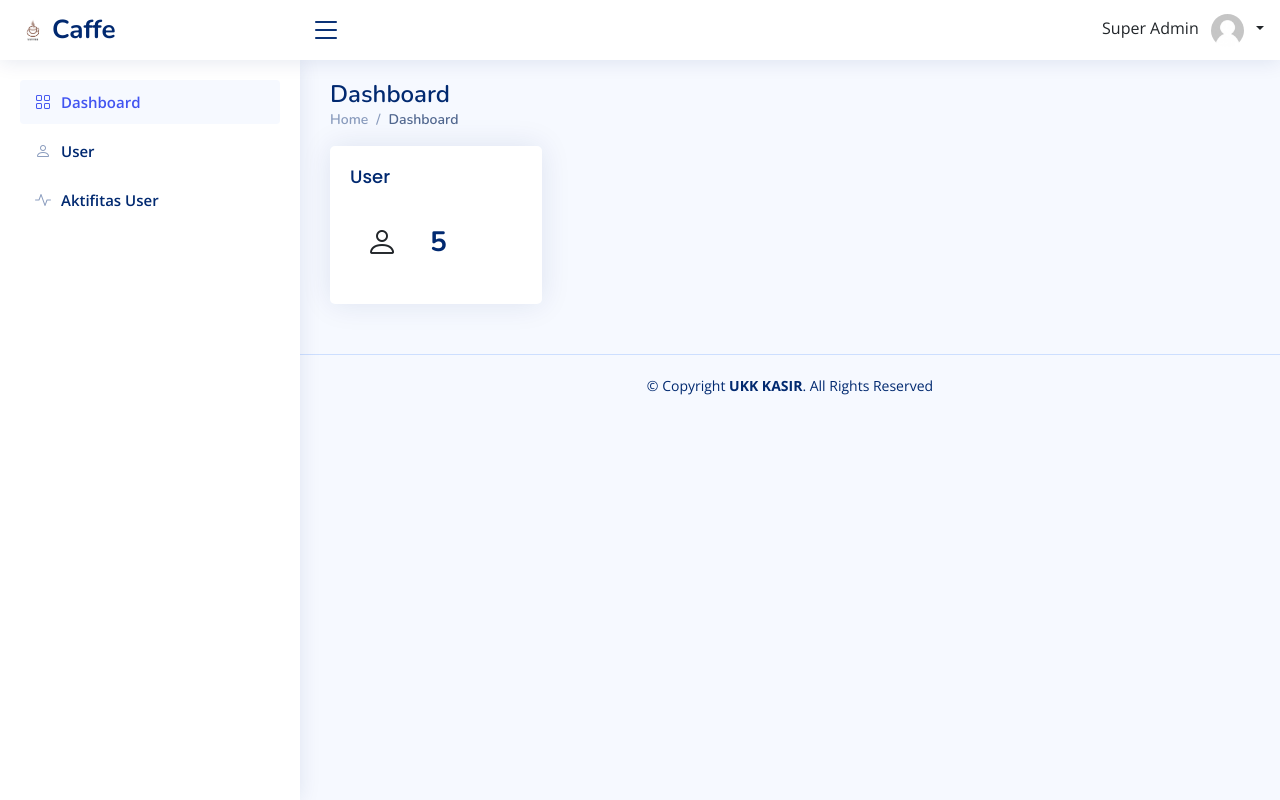
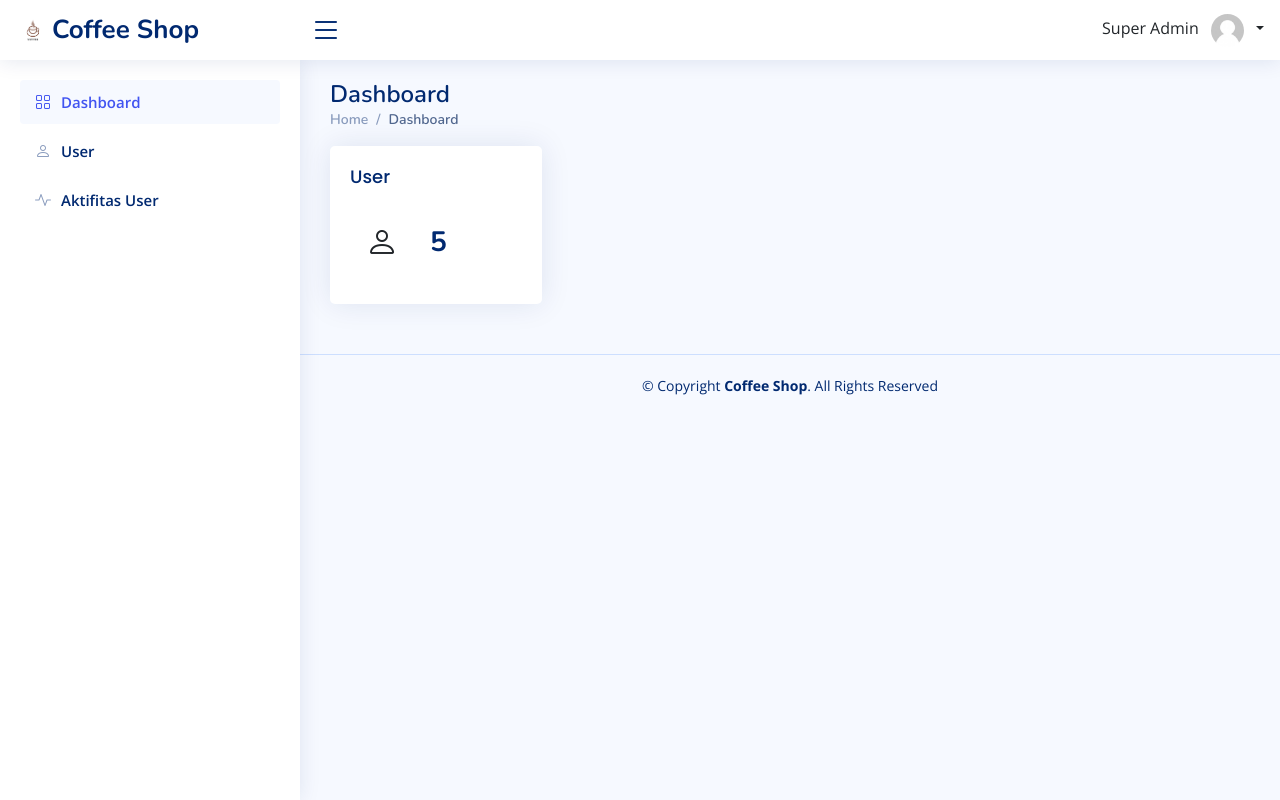
Before and after one commit to daffakhairulumam/Coffee-Shop, a PHP site: page / in a window 1280 px wide. Run offline with PHP 8.4, Linux system fonts and the light colour scheme; a user stored in the database is signed in; data comes from the database, SQL or seed files in the repository; some libraries are stand-ins or nearby versions.

Commit message:
first commit

```diff
--- a/pages-kasir/layouts/footer.php
+++ b/pages-kasir/layouts/footer.php
@@ -1,7 +1,7 @@
 <!-- ======= Footer ======= -->
 <footer id="footer" class="footer">
   <div class="copyright">
-    &copy; Copyright <strong><span>UKK KASIR</span></strong>. All Rights Reserved
+    &copy; Copyright <strong><span>Coffee Shop</span></strong>. All Rights Reserved
   </div>
 </footer><!-- End Footer -->
 
--- a/pages-kasir/layouts/header.php
+++ b/pages-kasir/layouts/header.php
@@ -10,7 +10,7 @@ $title = ucwords($page);
   <meta charset="utf-8">
   <meta content="width=device-width, initial-scale=1.0" name="viewport">
 
-  <title><?= $title ?> - UKK KASIR</title>
+  <title><?= $title ?> - Coffee Shop</title>
   <meta content="" name="description">
   <meta content="" name="keywords">
 
--- a/pages-kasir/layouts/navbar.php
+++ b/pages-kasir/layouts/navbar.php
@@ -4,7 +4,7 @@
   <div class="d-flex align-items-center justify-content-between">
     <a href="index.html" class="logo d-flex align-items-center">
       <img src="#" alt="">
-      <span class="d-none d-lg-block">Caffe</span>
+      <span class="d-none d-lg-block">Coffee Shop</span>
     </a>
     <i class="bi bi-list toggle-sidebar-btn"></i>
   </div><!-- End Logo -->
--- a/pages-manajer/layouts/footer.php
+++ b/pages-manajer/layouts/footer.php
@@ -1,7 +1,7 @@
 <!-- ======= Footer ======= -->
 <footer id="footer" class="footer">
   <div class="copyright">
-    &copy; Copyright <strong><span>UKK KASIR</span></strong>. All Rights Reserved
+    &copy; Copyright <strong><span>Coffee Shop</span></strong>. All Rights Reserved
   </div>
 </footer><!-- End Footer -->
 
--- a/pages-manajer/layouts/header.php
+++ b/pages-manajer/layouts/header.php
@@ -10,7 +10,7 @@ $title = ucwords($page);
   <meta charset="utf-8">
   <meta content="width=device-width, initial-scale=1.0" name="viewport">
 
-  <title><?= $title ?> - UKK KASIR</title>
+  <title><?= $title ?> - Coffee Shop</title>
   <meta content="" name="description">
   <meta content="" name="keywords">
 
--- a/pages-manajer/layouts/navbar.php
+++ b/pages-manajer/layouts/navbar.php
@@ -4,7 +4,7 @@
   <div class="d-flex align-items-center justify-content-between">
     <a href="index.html" class="logo d-flex align-items-center">
       <img src="assets/img/coffe.png" alt="">
-      <span class="d-none d-lg-block">Caffe</span>
+      <span class="d-none d-lg-block">Coffee Shop</span>
     </a>
     <i class="bi bi-list toggle-sidebar-btn"></i>
   </div><!-- End Logo -->
--- a/pages/auth/login.php
+++ b/pages/auth/login.php
@@ -5,7 +5,7 @@
     <meta charset="utf-8">
     <meta content="width=device-width, initial-scale=1.0" name="viewport">
 
-    <title>Login - Test</title>
+    <title>Login - Coffee Shop</title>
     <meta content="" name="description">
     <meta content="" name="keywords">
 
@@ -40,7 +40,7 @@
                             <div class="d-flex justify-content-center py-4">
                                 <a href="index.html" class="logo d-flex align-items-center w-auto">
                                     <img src="../../assets/img/coffe.png" alt="">
-                                    <span class="d-none d-lg-block">Caffe</span>
+                                    <span class="d-none d-lg-block">Caffee Shop</span>
                                 </a>
                             </div><!-- End Logo -->
                             <div class="card mb-3">
--- a/pages/layouts/footer.php
+++ b/pages/layouts/footer.php
@@ -1,7 +1,7 @@
 <!-- ======= Footer ======= -->
 <footer id="footer" class="footer">
   <div class="copyright">
-    &copy; Copyright <strong><span>UKK KASIR</span></strong>. All Rights Reserved
+    &copy; Copyright <strong><span>Coffee Shop</span></strong>. All Rights Reserved
   </div>
 </footer><!-- End Footer -->
 
--- a/pages/layouts/header.php
+++ b/pages/layouts/header.php
@@ -10,7 +10,7 @@ $title = ucwords($page);
   <meta charset="utf-8">
   <meta content="width=device-width, initial-scale=1.0" name="viewport">
 
-  <title><?= $title ?> - UKK KASIR</title>
+  <title><?= $title ?> - Coffee Shop</title>
   <meta content="" name="description">
   <meta content="" name="keywords">
 
--- a/pages/layouts/navbar.php
+++ b/pages/layouts/navbar.php
@@ -4,7 +4,7 @@
   <div class="d-flex align-items-center justify-content-between">
     <a href="index.html" class="logo d-flex align-items-center">
       <img src="assets/img/coffe.png" alt="">
-      <span class="d-none d-lg-block">Caffe</span>
+      <span class="d-none d-lg-block">Coffee Shop</span>
     </a>
     <i class="bi bi-list toggle-sidebar-btn"></i>
   </div><!-- End Logo -->
```
